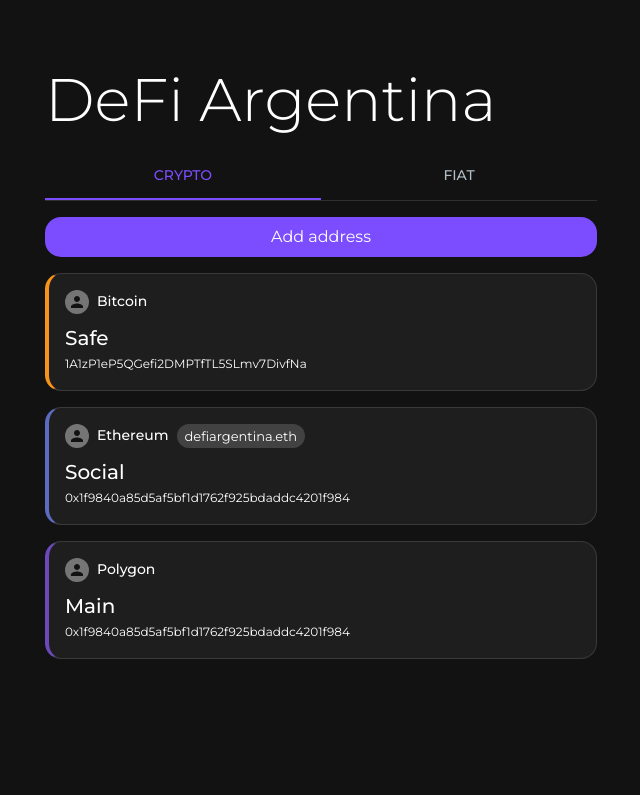
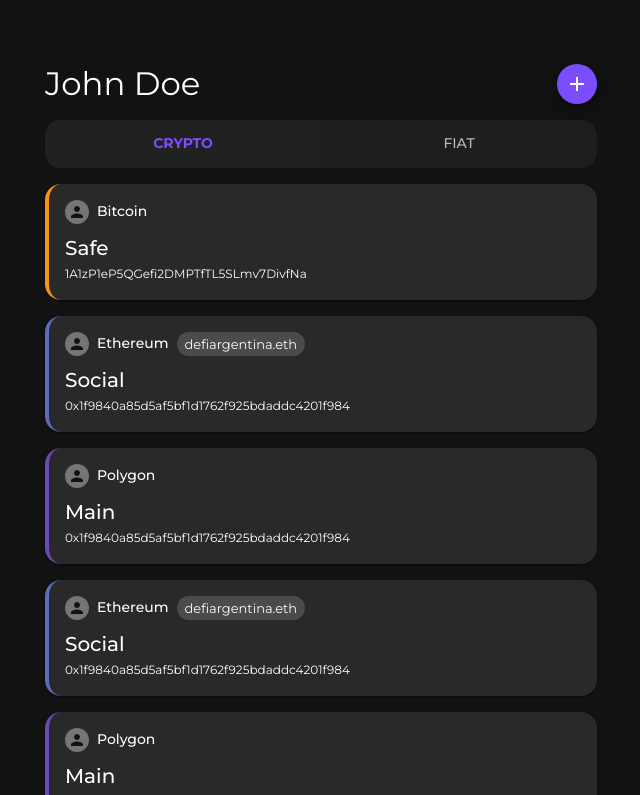
Before and after one commit to portalo-app/portalo-ui, a Next.js app: page /app/profile in a window 1280 px wide. Shown: the top 795 px of the page, without its empty margins (319-959 px from the left). Built offline with nearby package versions, Linux system fonts and the light colour scheme.

Commit message:
feat: floating menu and styles updated

```diff
--- a/src/components/addresses/AddressCard.tsx
+++ b/src/components/addresses/AddressCard.tsx
@@ -19,11 +19,7 @@ const AddressCard: React.FC<AddressCardProps> = ({ addressData, ...props }) => {
   const { color, icon, name, alias, notes, entity, address } = addressData;
 
   return (
-    <Card
-      variant="outlined"
-      sx={{ borderLeft: `4px solid ${color}` }}
-      {...props}
-    >
+    <Card sx={{ borderLeft: `4px solid ${color}` }} {...props}>
       <CardActionArea>
         <CardContent>
           <Stack direction="row" alignItems="center" gap={1} mb={1}>
--- a/src/components/addresses/AddressList.tsx
+++ b/src/components/addresses/AddressList.tsx
@@ -1,3 +1,4 @@
+import AnimatedModal from '@/core/components/AnimatedModal';
 import State from '@/core/components/State';
 import { CryptoAddress, FIATAddress } from '@/lib/model/address';
 import { Stack } from '@mui/material';
@@ -13,42 +14,37 @@ type Address = CryptoAddress | FIATAddress;
 
 const AddressList: React.FC<AddressListProps> = ({ addresses }) => {
   const [selectedAddress, setSelectedAddress] = useState<Address | null>(null);
-  const [anchorEl, setAnchorEl] = useState<null | HTMLElement>(null);
 
   const emptyMessage = 'No addresses found';
 
-  const handleClick = (
-    event: React.MouseEvent<HTMLDivElement, MouseEvent>,
-    address: Address
-  ) => {
+  const handleAddressClick = (address: Address) => {
     setSelectedAddress(address);
-    setAnchorEl(event.currentTarget);
   };
 
-  const handleClose = () => {
-    setAnchorEl(null);
+  const handleMenuClose = () => {
+    setSelectedAddress(null);
   };
 
   return addresses.length === 0 ? (
     <State label={emptyMessage} type="info" />
   ) : (
+    <>
       <Stack gap={2}>
         {addresses.map((address, index) => (
           <AddressCard
             key={index}
             addressData={address}
-          onClick={(event) => handleClick(event, address)}
-          style={{
-            zIndex: selectedAddress === address ? 1301 : 0,
-            position: selectedAddress === address ? 'relative' : undefined,
-          }}
+            onClick={() => handleAddressClick(address)}
           />
         ))}
+      </Stack>
 
-      {Boolean(selectedAddress) && (
-        <AddressMenu anchorEl={anchorEl} handleClose={handleClose} />
-      )}
-    </Stack>
+      <AnimatedModal open={Boolean(selectedAddress)} onClose={handleMenuClose}>
+        {selectedAddress && <AddressCard addressData={selectedAddress} />}
+
+        {selectedAddress && <AddressMenu selectedAddress={selectedAddress} />}
+      </AnimatedModal>
+    </>
   );
 };
 
--- a/src/components/layout/Layout.tsx
+++ b/src/components/layout/Layout.tsx
@@ -13,6 +13,8 @@ const Layout: React.FC<LayoutProps> = ({ children }) => {
       <main>
         <Container maxWidth="sm">{children}</Container>
       </main>
+
+      <Navbar />
     </>
   );
 };
--- a/src/components/layout/PageLayout.tsx
+++ b/src/components/layout/PageLayout.tsx
@@ -1,10 +1,28 @@
-import { Button, Stack, Typography } from '@mui/material';
+import { Button, Fab, Stack, Typography } from '@mui/material';
 
 interface PageLayoutProps {
   children: React.ReactNode;
   title: string;
-  action?: { label: string; icon: React.ReactNode; onClick: () => void };
+  action?: ActionData;
 }
+
+interface ActionData {
+  icon: React.ReactNode;
+  onClick: () => void;
+  label?: string;
+}
+
+const Action: React.FC<ActionData> = ({ label, icon, onClick }) => {
+  return label ? (
+    <Button variant="contained" startIcon={icon} onClick={onClick}>
+      {label}
+    </Button>
+  ) : (
+    <Fab size="small" color="primary" onClick={onClick}>
+      {icon}
+    </Fab>
+  );
+};
 
 const PageLayout: React.FC<PageLayoutProps> = ({ children, title, action }) => {
   return (
@@ -15,17 +33,9 @@ const PageLayout: React.FC<PageLayoutProps> = ({ children, title, action }) => {
         justifyContent="space-between"
         mb={2}
       >
-        <Typography variant="h2">{title}</Typography>
+        <Typography variant="h4">{title}</Typography>
 
-        {action && (
-          <Button
-            variant="contained"
-            startIcon={action.icon}
-            onClick={action.onClick}
-          >
-            {action.label}
-          </Button>
-        )}
+        {action && <Action {...action} />}
       </Stack>
 
       {children}
--- /dev/null
+++ b/src/core/components/AnimatedModal.tsx
@@ -0,0 +1,33 @@
+import { Fade, Modal, Stack } from '@mui/material';
+
+interface AnimatedModalProps {
+  children: React.ReactNode;
+  open: boolean;
+  onClose: () => void;
+}
+
+const AnimatedModal: React.FC<AnimatedModalProps> = ({
+  children,
+  open,
+  onClose,
+}) => {
+  return (
+    <Modal open={open} onClose={onClose}>
+      <Fade in={open}>
+        <Stack
+          gap={2}
+          sx={{
+            position: 'absolute',
+            top: '50%',
+            left: '50%',
+            transform: 'translate(-50%, -50%)',
+          }}
+        >
+          {children}
+        </Stack>
+      </Fade>
+    </Modal>
+  );
+};
+
+export default AnimatedModal;
--- a/src/lib/model/address.ts
+++ b/src/lib/model/address.ts
@@ -42,6 +42,40 @@ export const mockCryptoAddresses: CryptoAddress[] = [
     name: 'Main',
     type: 'non-custodial',
   },
+  {
+    color: '#5c6bc0',
+    icon: 'ethereum',
+    entity: 'Ethereum',
+    address: '0x1f9840a85d5af5bf1d1762f925bdaddc4201f984',
+    name: 'Social',
+    alias: 'defiargentina.eth',
+    type: 'non-custodial',
+  },
+  {
+    color: '#6c49b8',
+    icon: 'polygon',
+    entity: 'Polygon',
+    address: '0x1f9840a85d5af5bf1d1762f925bdaddc4201f984',
+    name: 'Main',
+    type: 'non-custodial',
+  },
+  {
+    color: '#5c6bc0',
+    icon: 'ethereum',
+    entity: 'Ethereum',
+    address: '0x1f9840a85d5af5bf1d1762f925bdaddc4201f984',
+    name: 'Social',
+    alias: 'defiargentina.eth',
+    type: 'non-custodial',
+  },
+  {
+    color: '#6c49b8',
+    icon: 'polygon',
+    entity: 'Polygon',
+    address: '0x1f9840a85d5af5bf1d1762f925bdaddc4201f984',
+    name: 'Main',
+    type: 'non-custodial',
+  },
 ];
 
 export const mockFIATAddresses: FIATAddress[] = [
--- a/src/pages/app/profile.tsx
+++ b/src/pages/app/profile.tsx
@@ -1,8 +1,9 @@
 import AddressList from '@/components/addresses/AddressList';
 import PageLayout from '@/components/layout/PageLayout';
 import { mockCryptoAddresses, mockFIATAddresses } from '@/lib/model/address';
+import AddIcon from '@mui/icons-material/Add';
 import { TabContext, TabList, TabPanel } from '@mui/lab';
-import { Box, Button, Tab } from '@mui/material';
+import { Tab, styled } from '@mui/material';
 import { useState } from 'react';
 
 interface ProfilePageProps {}
@@ -10,39 +11,40 @@ interface ProfilePageProps {}
 const ProfilePage: React.FC<ProfilePageProps> = () => {
   const [addressType, setAddressType] = useState('1');
 
-  const profileName = 'DeFi Argentina';
+  const profileName = 'John Doe';
 
   const handleChange = (event: React.SyntheticEvent, newValue: string) => {
     setAddressType(newValue);
   };
 
+  const handleCreateAddress = () => {
+    // TODO: Implement
+    console.log('Create address');
+  };
+
   return (
-    <PageLayout title={profileName}>
+    <PageLayout
+      title={profileName}
+      action={{
+        icon: <AddIcon />,
+        onClick: handleCreateAddress,
+      }}
+    >
       <TabContext value={addressType}>
-        <Box sx={{ borderBottom: 1, borderColor: 'divider' }}>
-          <TabList
+        <StyledTabs
           variant="fullWidth"
           onChange={handleChange}
           aria-label="Address type tabs"
         >
           <Tab label="Crypto" value="1" />
           <Tab label="FIAT" value="2" />
-          </TabList>
-        </Box>
+        </StyledTabs>
 
         <TabPanel value="1" sx={{ p: 0 }}>
-          <Button variant="contained" fullWidth sx={{ my: 2 }}>
-            Add address
-          </Button>
-
           <AddressList addresses={mockCryptoAddresses} />
         </TabPanel>
 
         <TabPanel value="2" sx={{ p: 0 }}>
-          <Button variant="contained" fullWidth sx={{ my: 2 }}>
-            Add address
-          </Button>
-
           <AddressList addresses={mockFIATAddresses} />
         </TabPanel>
       </TabContext>
@@ -51,3 +53,24 @@ const ProfilePage: React.FC<ProfilePageProps> = () => {
 };
 
 export default ProfilePage;
+
+const StyledTabs = styled(TabList)`
+  background: ${({ theme }) => theme.palette.background.paper};
+  border-radius: ${({ theme }) => theme.shape.borderRadius}px;
+  margin-bottom: 1rem;
+
+  .MuiTabs-indicator {
+    height: 100%;
+    background-color: ${({ theme }) => theme.palette.grey[900]};
+    z-index: 1;
+  }
+
+  .MuiTab-root {
+    background-color: transparent;
+    z-index: 2;
+
+    &.Mui-selected {
+      font-weight: ${({ theme }) => theme.typography.fontWeightBold};
+    }
+  }
+`;
--- a/src/styles/globals.style.tsx
+++ b/src/styles/globals.style.tsx
@@ -26,7 +26,7 @@ const GlobalStyles: React.FC<GlobalStylesProps> = () => {
 
         .MuiBackdrop-root {
           backdrop-filter: blur(8px);
-          background-color: rgb(0, 0, 0, 0.1) !important;
+          background-color: rgb(0, 0, 0, 0.5) !important;
         }
       `}
     />
```
Also changed, not shown: src/components/addresses/AddressMenu.tsx (+36 -35 lines), src/components/profiles/ProfileCard.tsx (added, +61 -0 lines), src/lib/model/profile.ts (added, +26 -0 lines), src/pages/app/index.tsx (+8 -70 lines). Lines whose indentation alone changed are shown as unchanged.
